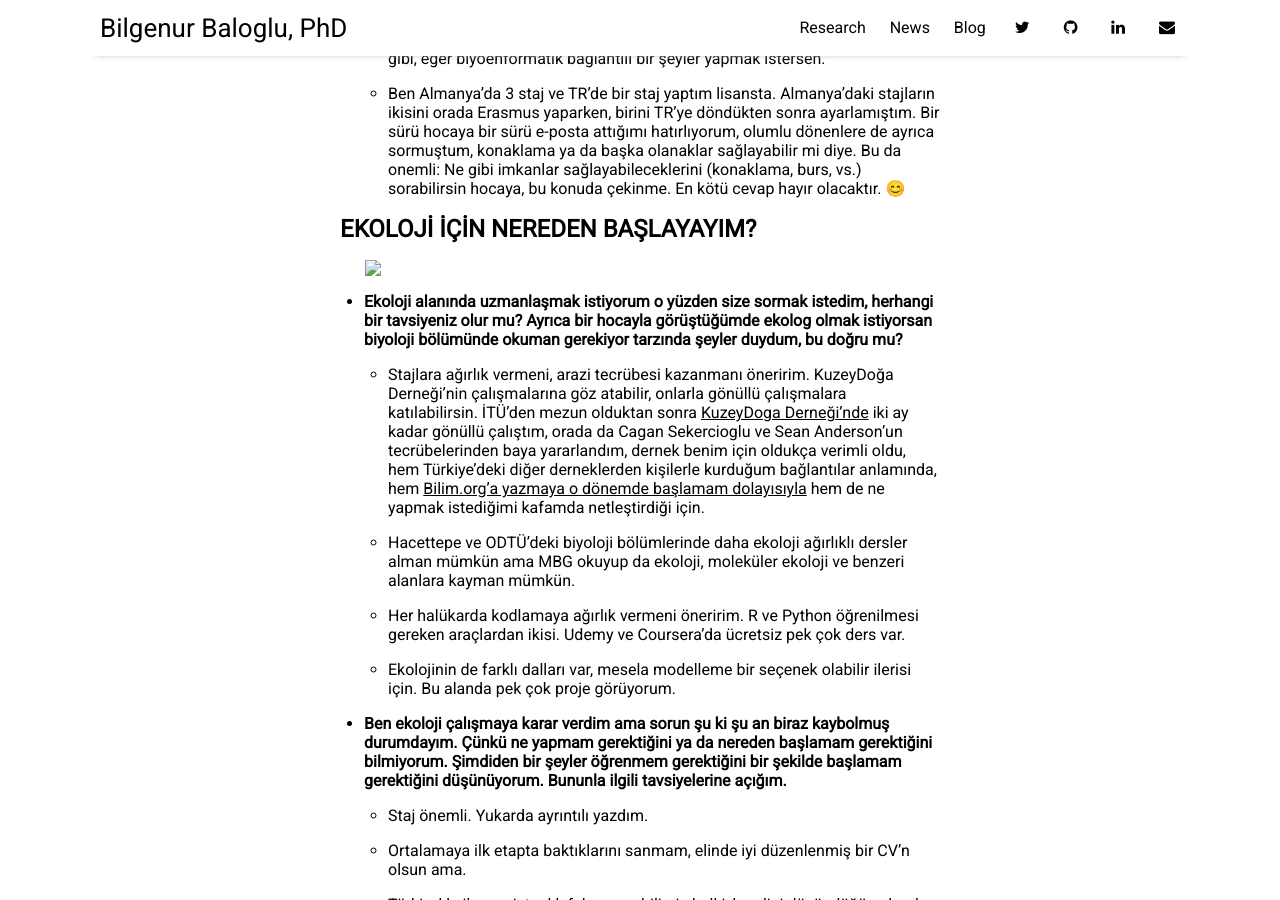
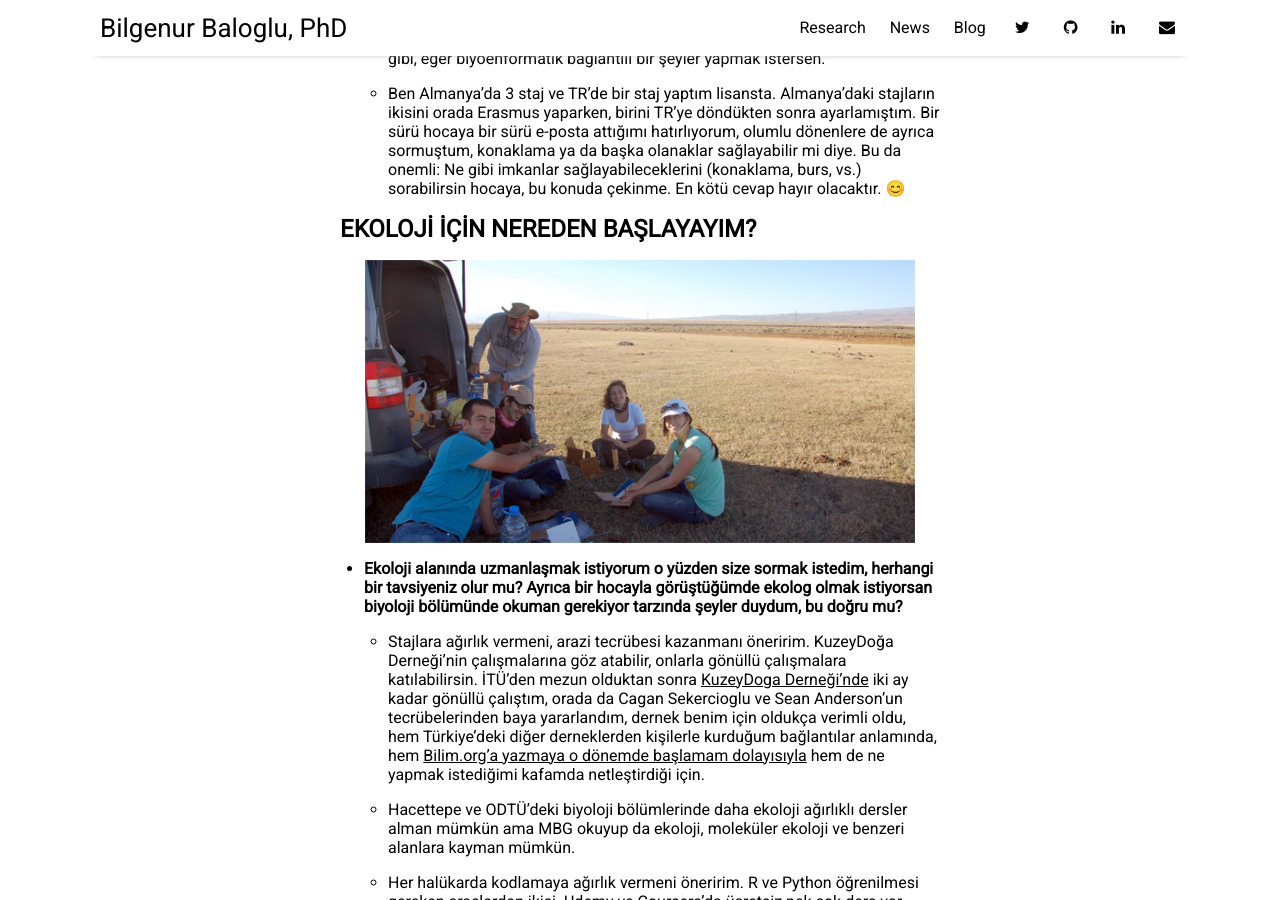
Before and after one commit to BBaloglu/bbaloglu.github.io, a Jekyll site: the page built from _posts/2020-07-07-Akademikbasari.md, in a window 1280 px wide and 900 px high, scrolled down 2404 px. Built offline with Jekyll 4.4.1, drawn with Linux system fonts in a browser that asks for light colours; nearby versions of some CDN libraries.

Commit message:
Update 2020-07-07-Akademikbasari.md

```diff
--- a/_posts/2020-07-07-Akademikbasari.md
+++ b/_posts/2020-07-07-Akademikbasari.md
@@ -46,7 +46,7 @@ Merhaba arkadaşlar! Enerji dolu, idealleri olan pek çok öğrenciden farklı m
 
 ## EKOLOJİ İÇİN NEREDEN BAŞLAYAYIM?
 
-   <img src="../img/kuzey_doga_ekoloji.jpg" width="550px">
+   <img src="../assets/img/kuzey_doga_ekoloji.jpg" width="550px">
 
 + **Ekoloji alanında uzmanlaşmak istiyorum o yüzden size sormak istedim, herhangi bir tavsiyeniz olur mu? Ayrıca bir hocayla görüştüğümde ekolog olmak istiyorsan biyoloji bölümünde okuman gerekiyor tarzında şeyler duydum, bu doğru mu?**
    * Stajlara ağırlık vermeni, arazi tecrübesi kazanmanı öneririm. KuzeyDoğa Derneği'nin çalışmalarına göz atabilir, onlarla gönüllü çalışmalara katılabilirsin. İTÜ’den mezun olduktan sonra [KuzeyDoga Derneği'nde](https://www.kuzeydoga.net/) iki ay kadar gönüllü çalıştım, orada da Cagan Sekercioglu ve Sean Anderson'un tecrübelerinden baya yararlandım, dernek benim için oldukça verimli oldu, hem Türkiye'deki diğer derneklerden kişilerle kurduğum bağlantılar anlamında, hem [Bilim.org'a yazmaya o dönemde başlamam dolayısıyla](https://www.bilim.org/kuyucuk-golu-sulak-alan-restorasyon-projesi/) hem de ne yapmak istediğimi kafamda netleştirdiği için.
@@ -61,7 +61,7 @@ Merhaba arkadaşlar! Enerji dolu, idealleri olan pek çok öğrenciden farklı m
 
 ## KODLAMA VE YAZILIM
 
-   <img src="../img/darkside_datascience.jpg" width="550px">
+   <img src="../assets/img/darkside_datascience.jpg" width="550px">
 
 + **Lisansın sonlarına geldiğim için acaba ne yapmalıyım, kendimi nasıl geliştirmeliyim, hangi alanda ilerlemeliyim gibi sorular döngüsünde buldum kendimi. Bu yollardan hem de aynı okuldan geçmiş biri olarak, kendimi geliştirebilmem için nasıl tavsiyeler verebilirsiniz?**
    * Biyoinformatik alanında kendini geliştirmeni şiddetle tavsiye ederim, ben hâlâ online dersler alıyorum.
```
